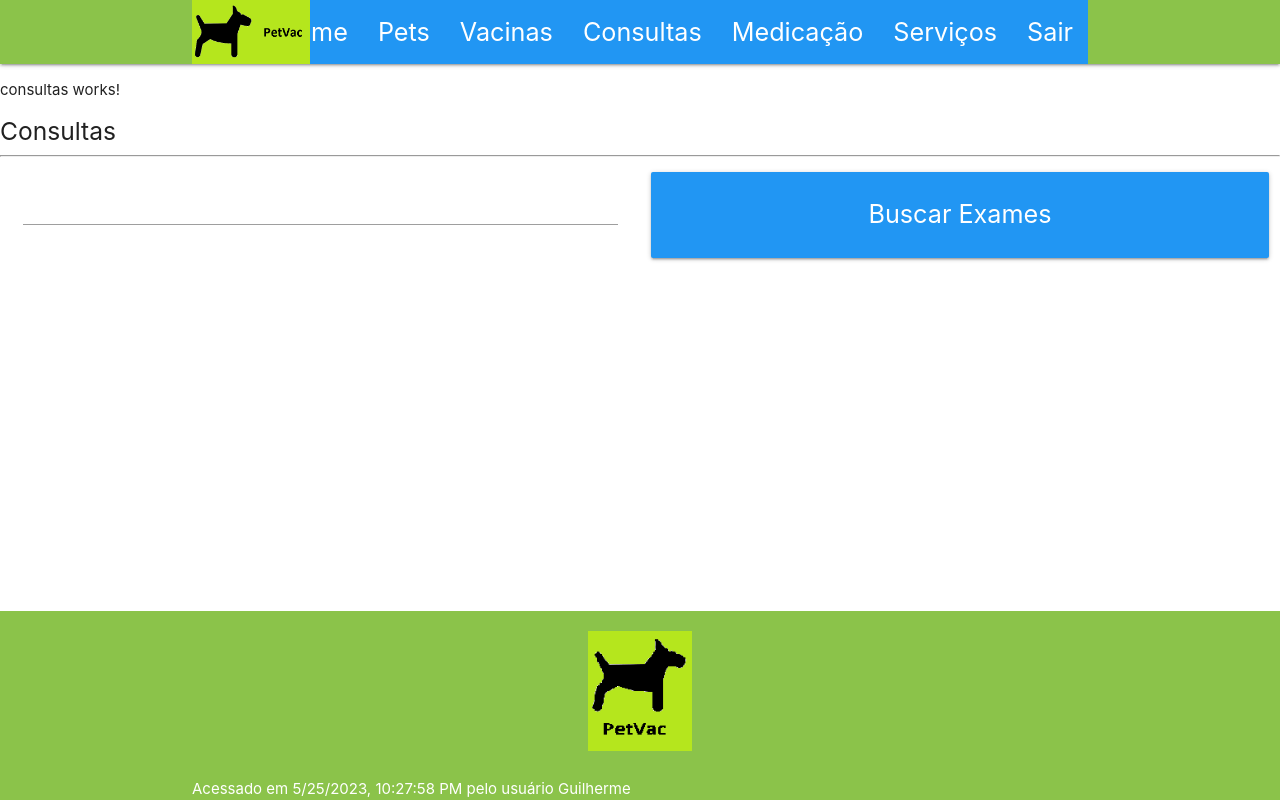
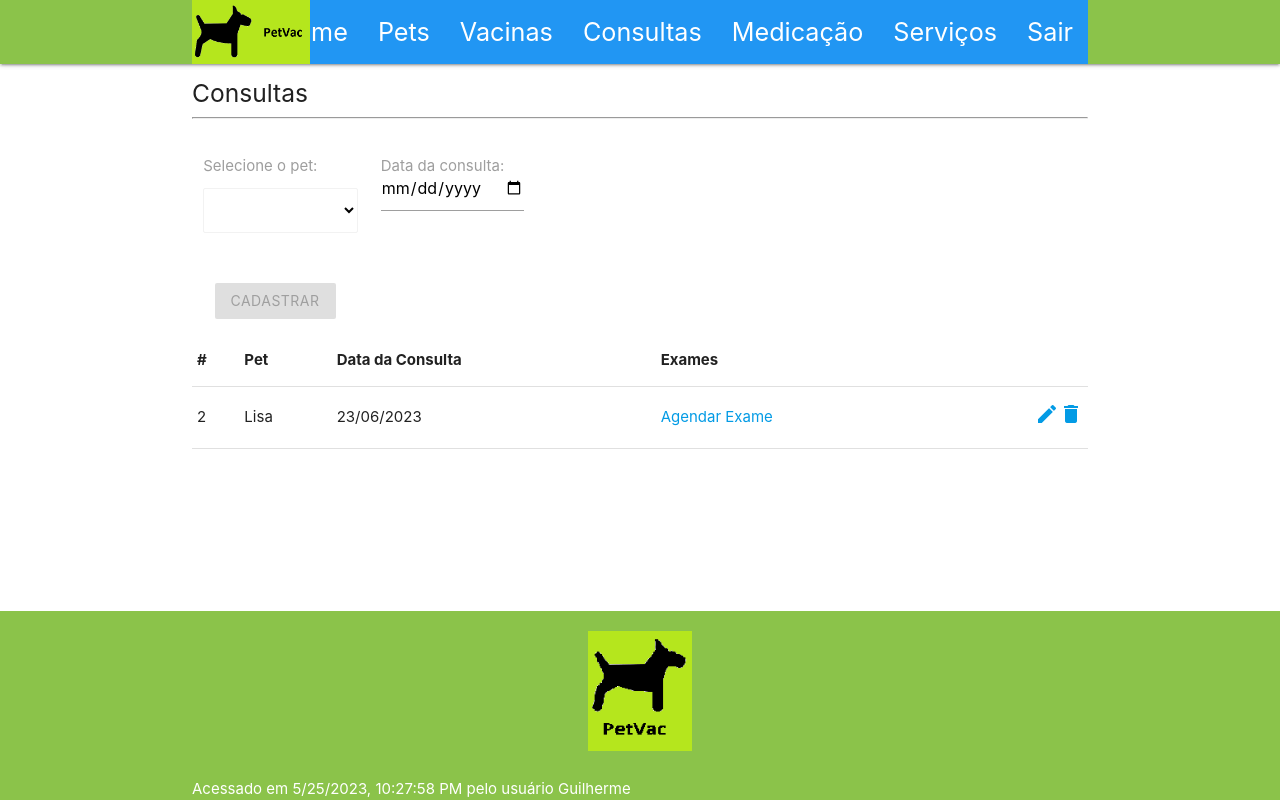
Before and after one commit to guilhermevicente/petvac, an Angular app: page /consultas in a window 1280 px wide. Built offline with nearby package versions, Linux system fonts and the light colour scheme; data requests are answered from the project's data file.

Commit message:
Implementação do crud de consultas.

```diff
--- a/db.json
+++ b/db.json
@@ -82,5 +82,25 @@
         }
       }
     }
+  ],
+  "consultas": [
+    {
+      "id": 2,
+      "data": "2023-06-23",
+      "pet": {
+        "id": "geE-Ibb",
+        "nome": "Lisa",
+        "dataNascimento": "2023-06-04",
+        "raca": {
+          "id": 11,
+          "nome": "Dachshund",
+          "especieId": 1
+        },
+        "especie": {
+          "id": 1,
+          "nome": "Cachorro"
+        }
+      }
+    }
   ]
 }
--- /dev/null
+++ b/src/app/consultas/consulta-storage.service.ts
@@ -0,0 +1,63 @@
+import { Injectable } from '@angular/core';
+import { HttpClient, HttpHeaders } from '@angular/common/http';
+import { RoutesAPI } from '../util/routes-api';
+import { Consulta } from 'src/model/consulta';
+import { Observable } from 'rxjs';
+
+@Injectable({
+  providedIn: 'root',
+})
+export class ConsultaStorageService {
+  consultas!: Consulta[];
+
+  constructor(private httpClient: HttpClient) {
+    this.preencherConsultas();
+  }
+
+  httpOptions = {
+    headers: new HttpHeaders({ 'Content-Type': 'application/json' }),
+  };
+
+  delete(id: string) {
+    return this.httpClient.delete<Consulta>(`${RoutesAPI.CONSULTAS}/${id}`, this.httpOptions);
+  }
+
+  buscarConsultas() {
+    return this.httpClient.get<Consulta[]>(`${RoutesAPI.CONSULTAS}`);
+  }
+
+  isExist(id: string): boolean {
+    this.preencherConsultas();
+
+    for (let u of this.consultas) {
+      if (u.id?.valueOf() == id?.valueOf()) {
+        return true;
+      }
+    }
+    return false;
+  }
+
+  preencherConsultas() {
+    this.buscarConsultas().subscribe(
+      (data: Consulta[]) => {
+        if (!data || data.length == 0) {
+          alert('Consultas não encontradas!');
+        }
+        this.consultas = data;
+      },
+      (error) => {
+        console.log('componente');
+        console.log(error);
+        alert(error.message);
+      }
+    );
+  }
+
+  save(consulta: Consulta): Observable<Consulta> {
+    return this.httpClient.post<Consulta>(`${RoutesAPI.CONSULTAS}`, JSON.stringify(consulta), this.httpOptions);
+  }
+
+  update(consulta: Consulta):  Observable<Consulta> {
+    return this.httpClient.put<Consulta>(`${RoutesAPI.CONSULTAS}/${consulta.id}`, JSON.stringify(consulta), this.httpOptions);
+  }
+}
--- a/src/app/consultas/consultas.component.html
+++ b/src/app/consultas/consultas.component.html
@@ -1,22 +1,67 @@
-<p>consultas works!</p>
-
-<span>
-  <div>
-    <h5>Consultas</h5>
-    <hr />
-    <div class="row">
-      <div class="col s12 m6">
-        <div class="input-field col s12">
-          <input id="id-consulta"/>
+<div class="container contact">
+  <h5>Consultas</h5>
+  <hr />
+  <div class="row">
+    <div class="col s12">
+      <div id="mensagem" class="card-panel white-text" [class.red]="!this.isSuccess" [class.blue]="this.isSuccess" *ngIf="this.isShowMessage">
+        {{ this.message }}
+      </div>
+    </div>
+    <form class="col s12" #form="ngForm" (submit)="onSubmit()">
+      <div class="row">
+        <div class="input-field col">
+          <label for="select-pet">Selecione o pet:</label>
+          <br><br>
+          <select id="select-pet" name="select-pet" class="browser-default"
+            (change)="onChangePet()" [compareWith]="comparePets"
+            [(ngModel)]="this.consulta.pet" #pet="ngModel" #petSelect required>
+            <option [ngValue]="{}" disabled>Selecione um pet</option>
+            <option *ngFor="let p of pets" [ngValue]="p">{{ p.nome }}</option>
+          </select>
+          <div class="red-text" [hidden]="pet.valid || pet.untouched">
+            Por favor, selecione um pet.
+          </div>
+        </div>
+        <div class="input-field col">
+          <label>Data da consulta:</label>
+          <br>
+          <input id="dataconsulta-pet" name="dataconsulta-pet" type="date" class="validate" [(ngModel)]="this.consulta.data" #dataconsulta="ngModel" required>
+          <div class="red-text" *ngIf="dataconsulta.errors?.['required'] && dataconsulta.touched">Por favor, informe a data da consulta do seu pet.</div>
         </div>
       </div>
-      <div class="col s12 m6">
-        <a routerLink="" (click)="abrirExames()">
-          <div class="card-panel blue center my-card-button">
-            <span class="white-text flow-text"> Buscar Exames </span>
-          </div>
-        </a>
+      <div class="input-field col">
+        <button class="btn waves-effect waves-light amber darken-4" type="submit" [disabled]="!form.valid">Cadastrar</button>
       </div>
-    </div>
+    </form>
+
+    <table class="highlight">
+      <thead>
+        <tr>
+          <th>#</th>
+          <th>Pet</th>
+          <th>Data da Consulta</th>
+          <th>Exames</th>
+          <th></th>
+        </tr>
+      </thead>
+
+      <tbody>
+        <tr *ngFor="let c of consultas">
+          <td>{{ c.id }}</td>
+          <td>{{ c.pet.nome }}</td>
+          <td>{{ c.data | date : 'dd/MM/yyyy' }}</td>
+          <td>
+            <a routerLink="" (click)="abrirExames()">
+              <div><span>Agendar Exame</span></div>
+            </a>
+          </td>
+          <td class="right">
+            <a><i class="material-icons my-icon-size" (click)="onEdit(c)">edit</i></a>
+            <a><i class="material-icons my-icon-size" (click)="onDelete(c.id)">delete</i></a>
+          </td>
+        </tr>
+      </tbody>
+    </table>
+
   </div>
-</span>
+</div>
--- a/src/app/consultas/consultas.component.ts
+++ b/src/app/consultas/consultas.component.ts
@@ -1,17 +1,141 @@
-import { Component } from '@angular/core';
+import { Component, OnInit, ViewChild, ElementRef} from '@angular/core';
 import { Router } from '@angular/router';
+import { Consulta } from 'src/model/consulta';
+import { Especie } from 'src/model/especie';
+import { Pet } from 'src/model/pet';
+import { Raca } from 'src/model/raca';
+import { PetStorageService } from '../pets/pet-storage.service';
+import { ConsultaStorageService } from './consulta-storage.service';
+import { NgForm } from '@angular/forms';
 
 @Component({
   selector: 'app-consultas',
   templateUrl: './consultas.component.html',
   styleUrls: ['./consultas.component.css']
 })
-export class ConsultasComponent {
+export class ConsultasComponent implements OnInit {
+  @ViewChild('petSelect') petSelect!: ElementRef;
+  @ViewChild('form') form!: NgForm;
 
-  constructor(private router: Router) {}
+  isSuccess!: boolean;
+  isShowMessage: boolean = false;
+  message!: string;
+  consulta!: Consulta;
+  pets?: Pet[];
+  consultas?: Consulta[];
+  isSubmitted!: boolean;
+
+  constructor(private router: Router, private petService: PetStorageService, private consultaService: ConsultaStorageService) {
+    setTimeout(() => {
+      M.FormSelect.init(this.petSelect.nativeElement);
+    }, 100);
+  }
 
   abrirExames() {
-    var idConsulta = (<HTMLInputElement>document.getElementById('id-consulta')).value;
-    this.router.navigate(['/consultas/exames', idConsulta]);
+    //var idConsulta = (<HTMLInputElement>document.getElementById('id-consulta')).value;
+    this.router.navigate(['/consultas/exames', this.consulta.id]);
+  }
+
+  onSubmit() {
+    this.isSubmitted = true;
+
+    if (!this.consultaService.isExist(this.consulta.id)) {
+      this.consultaService.save(this.consulta).subscribe(
+        (data) => {
+          this.isShowMessage = true;
+          this.isSuccess = true;
+          this.message = 'Sucesso ao cadastrar a consulta!';
+          this.form.reset();
+          this.consulta = new Consulta('', '', new Pet('', '', '', new Raca(0, '', 0), new Especie(0, '')));
+          this.obterConsultas();
+        },
+        (error) => {
+          alert('Não foi possível cadastrar a consulta');
+        }
+      );
+    } else {
+      this.consultaService.update(this.consulta).subscribe(
+        (data) => {
+          this.isShowMessage = true;
+          this.isSuccess = true;
+          this.message = 'Sucesso ao atualizar a consulta!';
+          this.form.reset();
+          this.consulta = new Consulta('', '', new Pet('', '', '', new Raca(0, '', 0), new Especie(0, '')));
+          this.obterConsultas();
+        },
+        (error) => {
+          alert('Não foi possível atualizar a consulta');
+        }
+      );
+    }
+  }
+
+  onChangePet() {}
+
+  comparePets(p1: Pet, p2: Pet) {
+    if (p1 != null && p2 != null) {
+      return p1.id == p2.id;
+    }
+    return false;
+  }
+
+  ngOnInit(): void {
+    this.consulta = new Consulta('', '', new Pet('', '', '', new Raca(0, '', 0), new Especie(0, '')));
+    this.obterPets();
+    this.obterConsultas();
+  }
+
+  obterPets() {
+    this.petService.buscarPets().subscribe(
+      (data: Pet[]) => {
+        if (!data || data.length == 0) {
+          alert('Pets não encontrados!');
+        }
+        this.pets = data;
+      },
+      (error) => {
+        console.log('componente');
+        console.log(error);
+        alert(error.message);
+      }
+    );
+  }
+
+  onEdit(consulta: Consulta) {
+    let cloneConsulta: Consulta = Consulta.clone(consulta);
+    this.consulta = cloneConsulta;
+  }
+
+  onDelete(id: string) {
+    this.consultaService.delete(id).subscribe({
+      next: data => {
+        this.isShowMessage = true;
+        this.isSuccess = true;
+        this.message = 'Sucesso ao remover a consulta!';
+        this.form.reset();
+        this.obterConsultas();
+      },
+      error: error => {
+        console.log('componente');
+        console.log(error);
+        alert(error.message);
+      }
+    });
+  }
+
+  obterConsultas() {
+    this.consultaService.buscarConsultas().subscribe(
+      (data: Consulta[]) => {
+        if (!data || data.length == 0) {
+          alert('Consultas não encontradas!');
+        }
+        this.consultas = data;
+      },
+      (error) => {
+        console.log('componente');
+        console.log(error);
+        alert(error.message);
+      }
+    );
   }
 }
--- a/src/app/util/routes-api.ts
+++ b/src/app/util/routes-api.ts
@@ -3,4 +3,5 @@ export class RoutesAPI {
   public static readonly RACAS = 'http://localhost:3000/racas';
   public static readonly PETS = 'http://localhost:3000/pets';
   public static readonly VACINAS = 'http://localhost:3000/vacinas';
+  public static readonly CONSULTAS = 'http://localhost:3000/consultas';
 }
--- /dev/null
+++ b/src/model/consulta.ts
@@ -0,0 +1,20 @@
+import { Pet } from 'src/model/pet';
+
+export class Consulta {
+  id: string;
+  data: string;
+  pet: Pet;
+
+  constructor(id: string, data: string, pet: Pet) {
+    this.id = id;
+    this.data = data;
+    this.pet = pet;
+  }
+
+  public static clone(consulta: Consulta) {
+    let u: Consulta = new Consulta(consulta.id, consulta.data, consulta.pet);
+    u.data = consulta.data;
+    u.pet = consulta.pet;
+    return u;
+  }
+}
```
